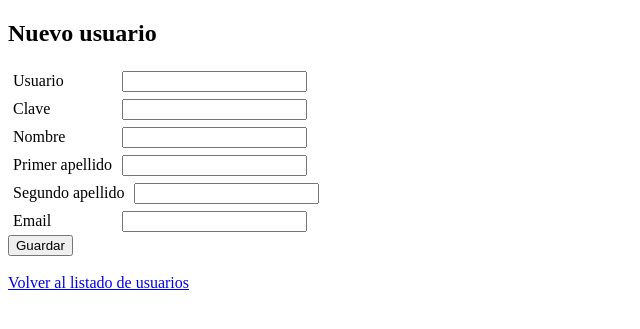
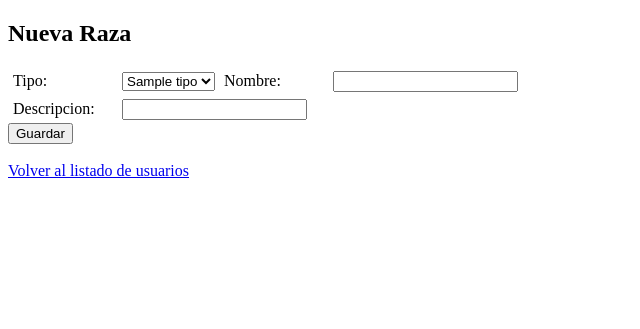
Before and after one commit to jojesu/webmascotas, a PHP site: template views/raza/nuevo.php in a window 1280 px wide. Shown: the top 329 px of the page, without its empty margins (0-640 px from the left). Run offline with PHP 8.4, Linux system fonts and the light colour scheme; the template is opened without the code that fills it: most values are stand-ins (such as "Sample title", 1, 10 or a date in 2020); data that the repository does not hold is empty; some libraries are stand-ins or nearby versions.

Commit message:
Version 3.2
-ACTUALIZACION VISTAS

-ACTUALIZACION MODELOS

-ACTUALIZACION CONTROLLERS

```diff
--- a/config/config.php
+++ b/config/config.php
@@ -3,7 +3,7 @@
     // Fichero config.php
 
     // PARA EL AUTOLOAD
-    $classmap=['controllers','models','libraries','templates']; // directorios donde buscar clases
+    $classmap = ['controllers','models','libraries','templates']; // directorios donde buscar clases
 
     // TEMPLATE A USAR EN LAS VISTAS
     define('TEMPLATE','Basic');
@@ -24,4 +24,4 @@
     define('DEFAULT_METHOD', 'index');
 
     // PARA EL ENVIO DE MAIL DE CONTACTO
-    define('CONTACT_EMAIL', 'robertsallent@gmail.com');
+    define('CONTACT_EMAIL', 'pacojesus@g.com');
--- a/controllers/FotoController.php
+++ b/controllers/FotoController.php
@@ -21,7 +21,7 @@ class FotoController{
 
         $tipos = Tipo::get();
 
-        $mascotas = Mascotas::get();
+        $mascotas = Mascota::get();
 
         include 'views/foto/lista.php';
 
--- a/controllers/MascotaController.php
+++ b/controllers/MascotaController.php
@@ -17,6 +17,7 @@ class MascotaController{
 
     //operación para listar todos las mascotas de un usuario
     public function mascotasUsuario(){
+
         $usuario=Login::getUsuario(); //recupera el usuario actual
 
         $mascotas=Mascota::getAdUser($usuario->id); //recupera las mascotas del usuario
--- a/views/raza/borrar.php
+++ b/views/raza/borrar.php
@@ -11,8 +11,7 @@
 		  (TEMPLATE)::nav();
 		  (TEMPLATE)::login();
 		?>
-		<h2>Confirmar baja de usuario</h2>
-		<p><?="$usuario->usuario ($usuario->email)"?></p>
+		<h2>Confirmar borrado de la raza <?=$raza->nombre ?></h2>
 
 		<form method="post" action="/raza/destroy">
 			<p>Confirmar el borrado de la raza <?=$raza->nombre?>.</p>
--- a/views/raza/detalles.php
+++ b/views/raza/detalles.php
@@ -12,8 +12,7 @@
 		  (TEMPLATE)::login();
 		?>
 
-		<h2>Detalles del usuario</h2>
-		<h3><?="$usuario->usuario ($usuario->email)"?></h3>
+		<h2>Detalles de la raza</h2>
 
 		<p><b>RAZA:</b> <?=$raza->nombre?></p>
 		<p><b>DESCRIPCIÓN:</b> <?=$raza->descripcion?></p>
--- a/views/raza/nuevo.php
+++ b/views/raza/nuevo.php
@@ -14,47 +14,33 @@
 
 	<body>
 		<?php
-		  (TEMPLATE)::header("Registro de usuarios");
+		  (TEMPLATE)::header("Nueva Raza");
 		  (TEMPLATE)::nav();
 		  (TEMPLATE)::login();
 		?>
 
-		<h2>Nuevo usuario</h2>
+		<h2>Nueva Raza</h2>
 
-		<form method="post" action="/usuario/store">
-			<label>Usuario</label>
-			<input type="text" name="usuario">
-			<br>
-			<label>Clave</label>
-			<input type="password" name="clave">
-			<br>
-			<label>Nombre</label>
+		<form method="post" action="/raza/store">
+			<label>Tipo:</label>
+			<select name='idtipo' value='<?=$tipo->id?>'>
+			<?php
+			foreach ($tipos as $tipo)
+			    echo "<option value='$tipo->id' name='$tipo->nombre'>$tipo->nombre</option>";
+			?>
+			</select>
+
+			<label>Nombre:</label>
 			<input type="text" name="nombre">
 			<br>
-			<label>Primer apellido</label>
-			<input type="text" name="apellido1">
+			<label>Descripcion:</label>
+			<input type="textarea" name="descripcion">
 			<br>
-			<label>Segundo apellido</label>
-			<input type="text" name="apellido2">
-			<br>
-			<label>Email</label>
-			<input type="email" name="email">
-			<br>
-
-			 <?php if(Login::isAdmin()){ ?>
-			<h4>Operaciones solo para el admin</h4>
-			<label>Privilegio</label>
-			<input type="number" value="0" min="0" max="9999" name="privilegio">
-			<br>
-			<input type="checkbox" name="administrador" value="1">
-			<label>Conceder privilegio de administrador</label>
-			<br>
-         <?php } ?>
 
 			<input type="submit" name="guardar" value="Guardar">
 		</form>
 		<br>
-		<a href="/usuario/list">Volver al listado de usuarios</a>
+		<a href="/raza/list">Volver al listado de usuarios</a>
 
 		<?php
 		  (TEMPLATE)::footer();
```
Also changed, not shown: controllers/RazaController.php (+19 -10 lines), models/Foto.php (+11 -7 lines), models/Raza.php (+15 -20 lines), templates/Basic.php (+10 -0 lines), views/mascota/detalles.php (+8 -1 lines), views/raza/actualizar.php (+5 -7 lines), README.md (deleted), img/mascotas/prueba.jpeg (added), views/tipo/actualizar.php (renamed from views/Tipo/actualizar.php), views/tipo/borrar.php (renamed from views/Tipo/borrar.php), views/tipo/detalles.php (renamed from views/Tipo/detalles.php), views/tipo/lista.php (renamed from views/Tipo/lista.php), views/tipo/nuevo.php (renamed from views/Tipo/nuevo.php), 1 other file.
